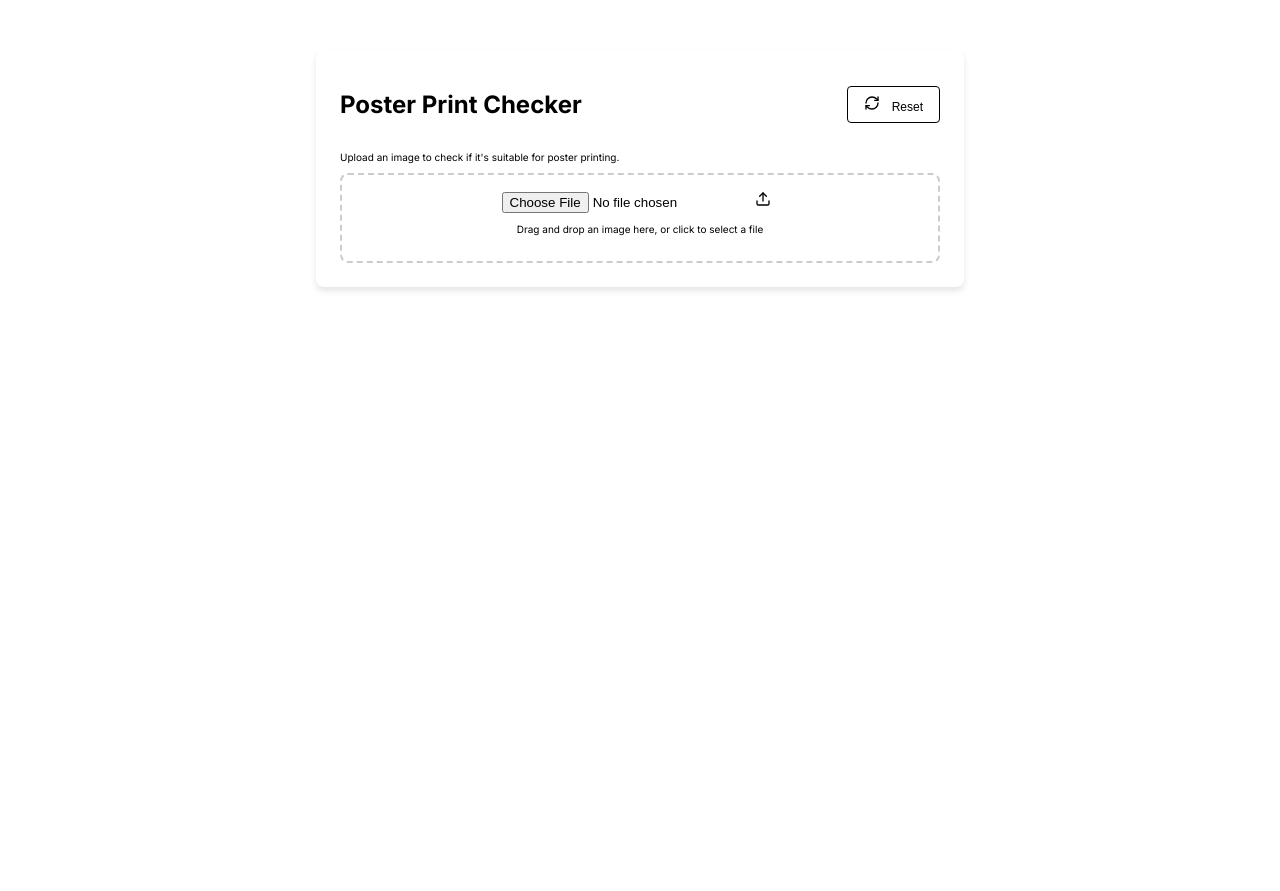
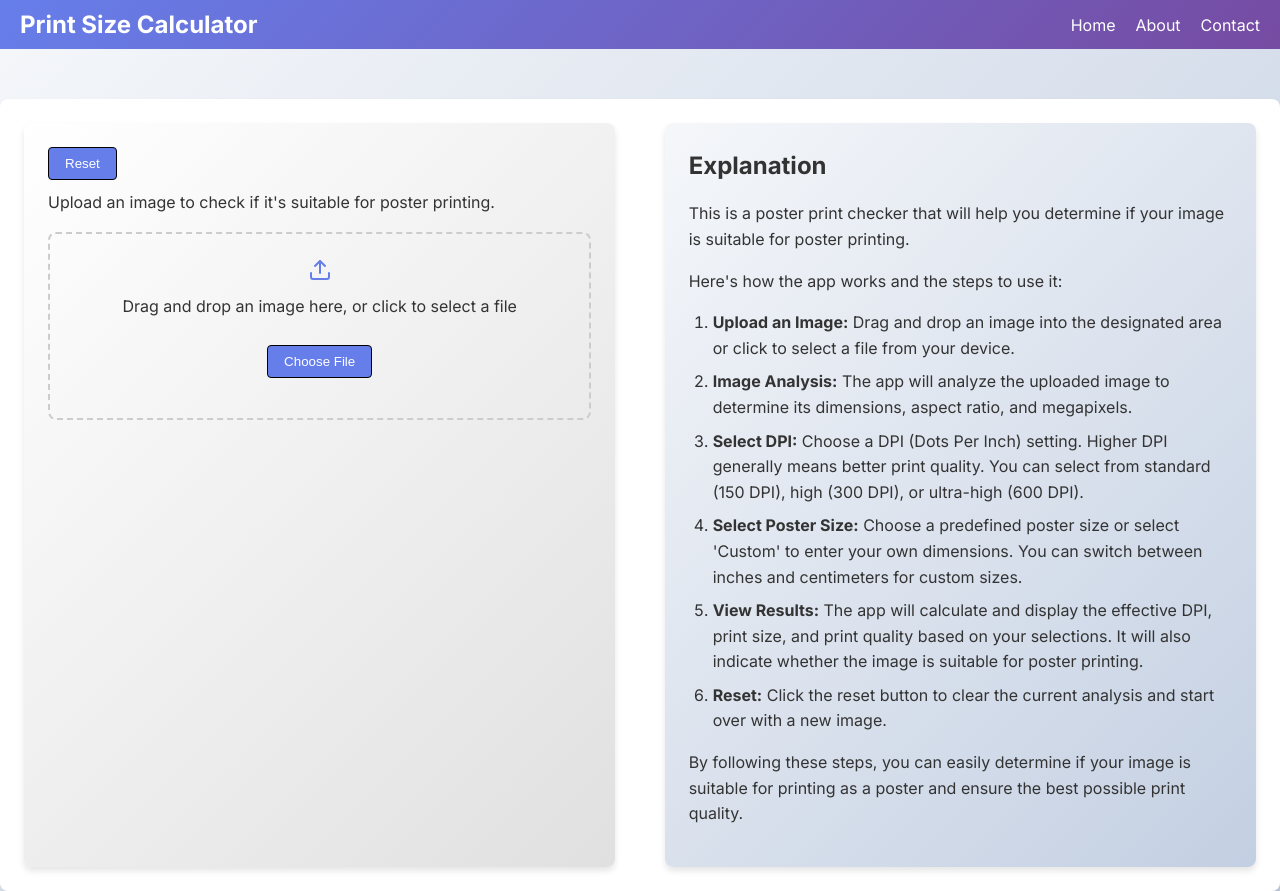
Before and after one commit to eladw917/print-size-calculator, a Next.js app: page / in a window 1280 px wide. Before the commit the page ends 800 px from the top, so only its background shows below. Built offline with nearby package versions, Linux system fonts and the light colour scheme.

Commit message:
latyout and design updates

```diff
--- a/src/app/page.js
+++ b/src/app/page.js
@@ -161,15 +161,27 @@ const PosterPrintChecker = () => {
         <meta name="robots" content="index, follow" />
         <link rel="canonical" href="https://printsizecalculator.com/" />
       </Helmet>
+      <nav className="navbar">
+        <div className="navbar-container">
+          <h1 className="navbar-title">Print Size Calculator</h1>
+          <ul className="navbar-links">
+            <li><a href="#home">Home</a></li>
+            <li><a href="#about">About</a></li>
+            <li><a href="#contact">Contact</a></li>
+          </ul>
+        </div>
+      </nav>
       <div className="container">
-        <div className="header">
-          <h1>Poster Print Checker</h1>
-          <button onClick={handleReset} className="btn outline sm">
-            <RefreshCw className="icon" /> Reset
+        <div className="main-container">
+          <div className="calc-container">
+            <button
+              type="button"
+              className="btn reset-btn"
+              onClick={handleReset}
+            >
+              Reset
             </button>
-        </div>
             <p>Upload an image to check if it's suitable for poster printing.</p>
-
             <div
               className={`dropzone ${isDragging ? 'dragging' : ''}`}
               onDragEnter={handleDragEnter}
@@ -181,12 +193,19 @@ const PosterPrintChecker = () => {
                 type="file"
                 accept="image/*"
                 onChange={(e) => e.target.files && e.target.files[0] && handleFile(e.target.files[0])}
-            className="hidden"
+                className="file-input-hidden"
                 id="fileInput"
               />
               <label htmlFor="fileInput" className="dropzone-label">
                 <Upload className="icon" />
                 <p>Drag and drop an image here, or click to select a file</p>
+                <button
+                  type="button"
+                  className="btn file-btn"
+                  onClick={() => document.getElementById('fileInput').click()}
+                >
+                  Choose File
+                </button>
               </label>
             </div>
 
@@ -339,6 +358,22 @@ const PosterPrintChecker = () => {
               </>
             )}
           </div>
+          <div className="explenation-container">
+            <h2>Explanation</h2>
+            <p>This is a poster print checker that will help you determine if your image is suitable for poster printing.</p>
+            <p>Here's how the app works and the steps to use it:</p>
+            <ol>
+              <li><strong>Upload an Image:</strong> Drag and drop an image into the designated area or click to select a file from your device.</li>
+              <li><strong>Image Analysis:</strong> The app will analyze the uploaded image to determine its dimensions, aspect ratio, and megapixels.</li>
+              <li><strong>Select DPI:</strong> Choose a DPI (Dots Per Inch) setting. Higher DPI generally means better print quality. You can select from standard (150 DPI), high (300 DPI), or ultra-high (600 DPI).</li>
+              <li><strong>Select Poster Size:</strong> Choose a predefined poster size or select 'Custom' to enter your own dimensions. You can switch between inches and centimeters for custom sizes.</li>
+              <li><strong>View Results:</strong> The app will calculate and display the effective DPI, print size, and print quality based on your selections. It will also indicate whether the image is suitable for poster printing.</li>
+              <li><strong>Reset:</strong> Click the reset button to clear the current analysis and start over with a new image.</li>
+            </ol>
+            <p>By following these steps, you can easily determine if your image is suitable for printing as a poster and ensure the best possible print quality.</p>
+          </div>
+        </div>
+      </div>
     </>
   );
 };
--- a/src/styles/PosterPrintChecker.css
+++ b/src/styles/PosterPrintChecker.css
@@ -1,16 +1,58 @@
+/* CSS Reset */
+* {
+  box-sizing: border-box;
+  margin: 0;
+  padding: 0;
+}
+
+body {
+  margin: 0;
+  padding: 0;
+  font-family: 'Arial', sans-serif;
+  background: linear-gradient(135deg, #f5f7fa 0%, #c3cfe2 100%);
+}
+
 html {
   font-size: 10px; /* 1rem = 10px */
 }
 
+.navbar {
+  background: linear-gradient(135deg, #667eea 0%, #764ba2 100%);
+  padding: 1rem 2rem;
+  color: white;
+}
+
+.navbar-container {
+  display: flex;
+  justify-content: space-between;
+  align-items: center;
+}
+
+.navbar-title {
+  font-size: 2.4rem; /* 24px */
+  font-weight: bold;
+}
+
+.navbar-links {
+  list-style: none;
+  display: flex;
+  gap: 2rem;
+}
+
+.navbar-links a {
+  color: white;
+  text-decoration: none;
+  font-size: 1.6rem; /* 16px */
+}
+
 .container {
-  max-width: 60rem; /* 600px */
-  margin-top:5rem;
-  margin: 5rem auto 0 auto;
-  padding: 2.4rem; /* 24px */
-  background-color: white;
+  margin-top: 5rem;
+  padding: 2.4rem;
+  display: grid;
   border-radius: 0.8rem; /* 8px */
   box-shadow: 0 0.4rem 0.6rem rgba(0, 0, 0, 0.1); /* 4px 6px */
   color: black;
+  background: white;
 }
 
 .header {
@@ -30,6 +72,7 @@ html {
   border: 0.1rem solid black; /* 1px */
   border-radius: 0.4rem; /* 4px */
   cursor: pointer;
+  transition: background-color 0.3s, color 0.3s;
 }
 
 .btn.outline {
@@ -50,11 +93,26 @@ html {
   font-size: 1rem; /* 10px */
 }
 
+.btn:hover {
+  background-color: #764ba2;
+  color: white;
+}
+
+.main-container {
+  display: flex;
+  justify-content: space-between;
+}
+
+.calc-container, .explenation-container {
+  width: 48%;
+}
+
 .input {
   width: 100%;
   padding: 0.8rem; /* 8px */
   border: 0.1rem solid #ccc; /* 1px */
   border-radius: 0.4rem; /* 4px */
+  margin-bottom: 1.6rem; /* 16px */
 }
 
 .label {
@@ -64,28 +122,43 @@ html {
 .dropzone {
   border: 0.2rem dashed #ccc; /* 2px */
   border-radius: 0.8rem; /* 8px */
-  padding: 1.6rem; /* 16px */
+  padding: 2.4rem; /* 24px */
   text-align: center;
+  transition: background-color 0.3s, border-color 0.3s;
   cursor: pointer;
 }
 
 .dropzone.dragging {
-  border-color: #007bff;
-  background-color: #e9f7ff;
+  background-color: #e0e0e0;
+  border-color: #333;
 }
 
 .dropzone-label {
   cursor: pointer;
+  display: flex;
+  flex-direction: column;
+  align-items: center;
+  color: #333;
 }
 
-.icon {
-  margin-right: 0.8rem; /* 8px */
-  height: 1.6rem; /* 16px */
-  width: 1.6rem; /* 16px */
+.dropzone-label .icon {
+  font-size: 3.2rem; /* 32px */
+  margin-bottom: 1.2rem; /* 12px */
+  color: #667eea;
+}
+
+.dropzone-label p {
+  font-size: 1.6rem; /* 16px */
+  color: #333;
+}
+
+.dropzone:hover {
+  background-color: #e0e0e0;
+  border-color: #667eea;
 }
 
 .preview {
-  margin-top: 1.6rem; /* 16px */
+  margin-top: 2.4rem; /* 24px */
 }
 
 .preview h2 {
@@ -101,17 +174,21 @@ html {
 }
 
 .result {
-  margin-top: 1.6rem; /* 16px */
+  margin-top: 2.4rem; /* 24px */
   padding: 1.6rem; /* 16px */
-  border-radius: 0.8rem; /* 8px */
+  border-radius: 0.4rem; /* 4px */
+  display: flex;
+  align-items: center;
 }
 
 .result.suitable {
-  background-color: #d4edda;
+  background-color: #e0ffe0;
+  border: 0.1rem solid #00cc00; /* 1px */
 }
 
 .result.not-suitable {
-  background-color: #f8d7da;
+  background-color: #ffe0e0;
+  border: 0.1rem solid #cc0000; /* 1px */
 }
 
 .result-content {
@@ -120,11 +197,11 @@ html {
 }
 
 .suitable-icon {
-  color: #28a745;
+  color: #00cc00;
 }
 
 .not-suitable-icon {
-  color: #dc3545;
+  color: #cc0000;
 }
 
 .analysis {
@@ -219,7 +296,7 @@ html {
 
 .quality-bar-container {
   flex: 1;
-  background-color: #e9ecef;
+  background-color: #f0f0f0;
   border-radius: 0.4rem; /* 4px */
   height: 1rem; /* 10px */
   margin-right: 0.8rem; /* 8px */
@@ -273,3 +350,103 @@ html {
     grid-template-columns: 1fr;
   }
 }
+
+@media (min-width: 1000px) {
+  .main-container {
+    display: flex;
+    justify-content: space-between;
+  }
+
+  .calc-container, .explenation-container {
+    width: 48%;
+  }
+}
+
+.explenation-container {
+  background: linear-gradient(135deg, #f5f7fa 0%, #c3cfe2 100%);
+  padding: 2.4rem; /* 24px */
+  border-radius: 0.8rem; /* 8px */
+  box-shadow: 0 0.4rem 0.6rem rgba(0, 0, 0, 0.1); /* 4px 6px */
+  font-size: 1.6rem; /* 16px */
+  line-height: 1.6; /* 160% */
+  color: #333;
+}
+
+.explenation-container h2 {
+  font-size: 2.4rem; /* 24px */
+  margin-bottom: 1.6rem; /* 16px */
+}
+
+.explenation-container p, .explenation-container ol {
+  margin-bottom: 1.6rem; /* 16px */
+}
+
+.explenation-container ol {
+  padding-left: 2.4rem; /* 24px */
+}
+
+.explenation-container li {
+  margin-bottom: 0.8rem; /* 8px */
+}
+
+.calc-container {
+  background: linear-gradient(135deg, #ffffff 0%, #e0e0e0 100%);
+  padding: 2.4rem; /* 24px */
+  border-radius: 0.8rem; /* 8px */
+  box-shadow: 0 0.4rem 0.6rem rgba(0, 0, 0, 0.1); /* 4px 6px */
+  font-size: 1.6rem; /* 16px */
+  line-height: 1.6; /* 160% */
+  color: #333;
+}
+
+.calc-container h2, .calc-container h3, .calc-container h4 {
+  font-size: 2.4rem; /* 24px */
+  margin-bottom: 1.6rem; /* 16px */
+}
+
+.calc-container p, .calc-container label {
+  margin-bottom: 1.6rem; /* 16px */
+}
+
+.calc-container .dpi-buttons, .calc-container .size-buttons, .calc-container .custom-size {
+  margin-bottom: 2.4rem; /* 24px */
+}
+
+.calc-container .quality-bar {
+  margin-top: 1.6rem; /* 16px */
+}
+
+.file-input-hidden {
+  display: none;
+}
+
+.file-btn {
+  margin-top: 1rem; /* 10px */
+  padding: 0.8rem 1.6rem; /* 8px 16px */
+  border: 0.1rem solid black; /* 1px */
+  border-radius: 0.4rem; /* 4px */
+  background-color: #667eea;
+  color: white;
+  cursor: pointer;
+  transition: background-color 0.3s, color 0.3s;
+}
+
+.file-btn:hover {
+  background-color: #764ba2;
+  color: white;
+}
+.reset-btn {
+  margin-bottom: 1rem; /* 10px */
+  padding: 0.8rem 1.6rem; /* 8px 16px */
+  border: 0.1rem solid black; /* 1px */
+  border-radius: 0.4rem; /* 4px */
+  background-color: #667eea;
+  color: white;
+  cursor: pointer;
+  transition: background-color 0.3s, color 0.3s;
+}
+
+.reset-btn:hover {
+  background-color: #764ba2;
+  color: white;
+}
```
Lines whose indentation alone changed are shown as unchanged.
